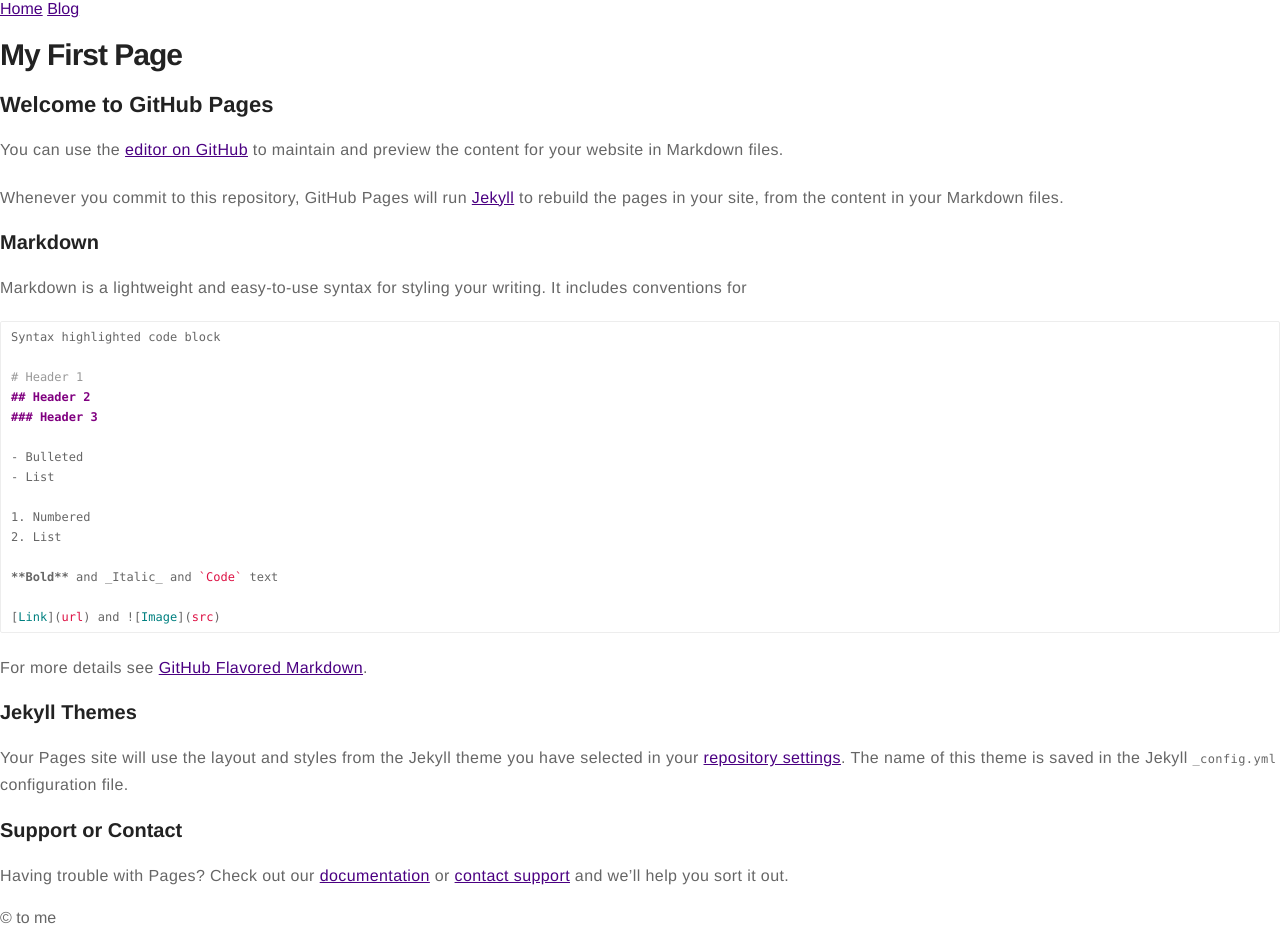
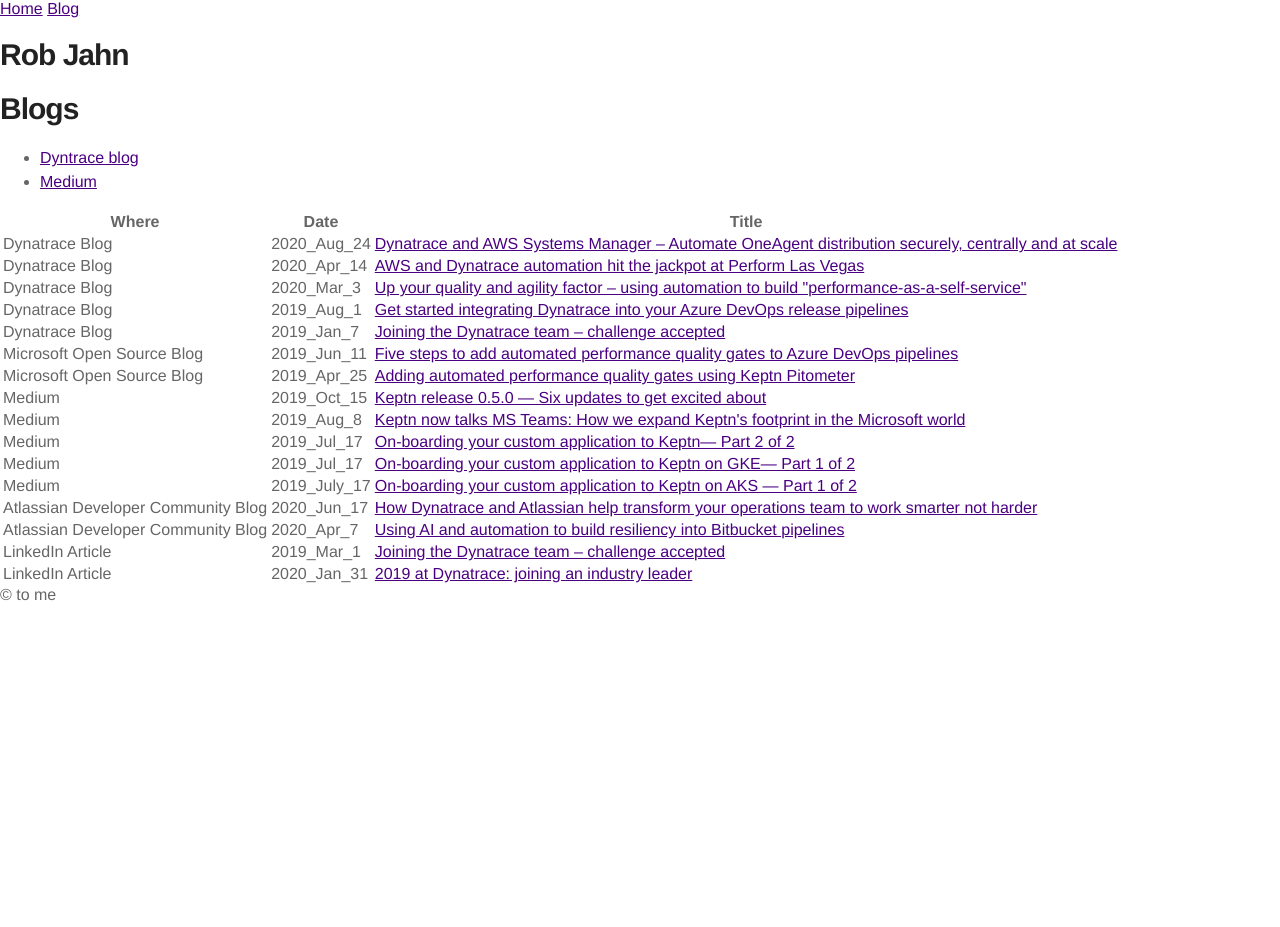
Before and after one commit to robertjahn/test1, a Jekyll site: the page built from index.md, in a window 1280 px wide. Built offline with Jekyll 4.4.1, drawn with Linux system fonts in a browser that asks for light colours; after the commit the page ends 900 px from its top, so only the background shows below that.

Commit message:
Update index.md

````diff
--- a/index.md
+++ b/index.md
@@ -1,41 +1,28 @@
 ---
-title: My First Page
+title: Rob Jahn
 layout: default
 ---
-## Welcome to GitHub Pages
 
-You can use the [editor on GitHub](https://github.com/robertjahn/test1/edit/gh-pages/index.md) to maintain and preview the content for your website in Markdown files.
+# Blogs
 
-Whenever you commit to this repository, GitHub Pages will run [Jekyll](https://jekyllrb.com/) to rebuild the pages in your site, from the content in your Markdown files.
+* [Dyntrace blog](https://www.dynatrace.com/news/blog/author/rob-jahn/)
+* [Medium](https://medium.com/@robjahn)
 
-### Markdown
-
-Markdown is a lightweight and easy-to-use syntax for styling your writing. It includes conventions for
-
-```markdown
-Syntax highlighted code block
-
-# Header 1
-## Header 2
-### Header 3
-
-- Bulleted
-- List
-
-1. Numbered
-2. List
-
-**Bold** and _Italic_ and `Code` text
-
-[Link](url) and ![Image](src)
-```
-
-For more details see [GitHub Flavored Markdown](https://guides.github.com/features/mastering-markdown/).
-
-### Jekyll Themes
-
-Your Pages site will use the layout and styles from the Jekyll theme you have selected in your [repository settings](https://github.com/robertjahn/test1/settings). The name of this theme is saved in the Jekyll `_config.yml` configuration file.
-
-### Support or Contact
-
-Having trouble with Pages? Check out our [documentation](https://docs.github.com/categories/github-pages-basics/) or [contact support](https://github.com/contact) and we’ll help you sort it out.
+| Where | Date | Title |
+| --- | --- | --- |
+| Dynatrace Blog | 2020_Aug_24 | [Dynatrace and AWS Systems Manager – Automate OneAgent distribution securely, centrally and at scale](https://www.dynatrace.com/news/blog/dynatrace-and-aws-systems-manager-automate-oneagent-distribution-securely-centrally-and-at-scale/) |
+| Dynatrace Blog | 2020_Apr_14 | [AWS and Dynatrace automation hit the jackpot at Perform Las Vegas](https://www.dynatrace.com/news/blog/aws-and-dynatrace-automation-hit-the-jackpot-at-perform-las-vegas/)
+| Dynatrace Blog | 2020_Mar_3 | [Up your quality and agility factor – using automation to build &quot;performance-as-a-self-service&quot;](https://www.dynatrace.com/news/blog/up-your-quality-and-agility-factor-using-automation-to-build-performance-as-a-self-service/) |
+| Dynatrace Blog | 2019_Aug_1 | [Get started integrating Dynatrace into your Azure DevOps release pipelines](https://www.dynatrace.com/news/blog/get-started-integrating-dynatrace-in-your-azure-devops-release-pipelines/) |
+| Dynatrace Blog | 2019_Jan_7 | [Joining the Dynatrace team – challenge accepted](https://www.dynatrace.com/news/blog/joining-the-dynatrace-team-challenge-accepted/) |
+| Microsoft Open Source Blog | 2019_Jun_11 | [Five steps to add automated performance quality gates to Azure DevOps pipelines](https://cloudblogs.microsoft.com/opensource/2019/06/11/five-steps-add-automated-performance-quality-gates-azure-devops-pipelines/) |
+| Microsoft Open Source Blog | 2019_Apr_25 | [Adding automated performance quality gates using Keptn Pitometer](https://cloudblogs.microsoft.com/opensource/2019/04/25/adding-automated-performance-quality-gates-using-keptn-pitometer/) |
+| Medium | 2019_Oct_15 | [Keptn release 0.5.0 — Six updates to get excited about](https://medium.com/keptn/keptn-release-0-5-0-six-updates-to-get-excited-about-30ca1688fb9a) |
+| Medium | 2019_Aug_8 | [Keptn now talks MS Teams: How we expand Keptn&#39;s footprint in the Microsoft world](https://medium.com/keptn/keptn-now-talks-ms-teams-how-we-expand-keptns-footprint-in-the-microsoft-world-c330c0c8d4f1) |
+| Medium | 2019_Jul_17 | [On-boarding your custom application to Keptn— Part 2 of 2](https://medium.com/keptn/on-boarding-your-custom-application-to-keptn-part-2-of-2-56c6ec0bdcd5) |
+| Medium | 2019_Jul_17 | [On-boarding your custom application to Keptn on GKE— Part 1 of 2](https://medium.com/keptn/on-boarding-your-custom-application-to-keptn-on-gke-part-1-of-2-e18817205e4a) |
+| Medium | 2019_July_17 | [On-boarding your custom application to Keptn on AKS — Part 1 of 2](https://medium.com/keptn/on-boarding-your-custom-application-to-keptn-on-aks-part-1-of-2-fc15bb7d2a95) |
+| Atlassian Developer Community Blog | 2020_Jun_17 | [How Dynatrace and Atlassian help transform your operations team to work smarter not harder](https://community.atlassian.com/t5/Marketplace-Apps-Integrations/How-Dynatrace-and-Atlassian-help-transform-your-operations-team/ba-p/1408752) |
+| Atlassian Developer Community Blog | 2020_Apr_7 | [Using AI and automation to build resiliency into Bitbucket pipelines](https://community.atlassian.com/t5/Marketplace-Apps-Integrations/Using-AI-and-automation-to-build-resiliency-into-Bitbucket/ba-p/1343165) |
+| LinkedIn Article | 2019_Mar_1 | [Joining the Dynatrace team – challenge accepted](https://www.linkedin.com/pulse/joining-dynatrace-team-challenge-accepted-rob-jahn/) |
+| LinkedIn Article | 2020_Jan_31 | [2019 at Dynatrace: joining an industry leader](https://www.linkedin.com/pulse/2019-dynatrace-joining-industry-leader-rob-jahn/) |
````
